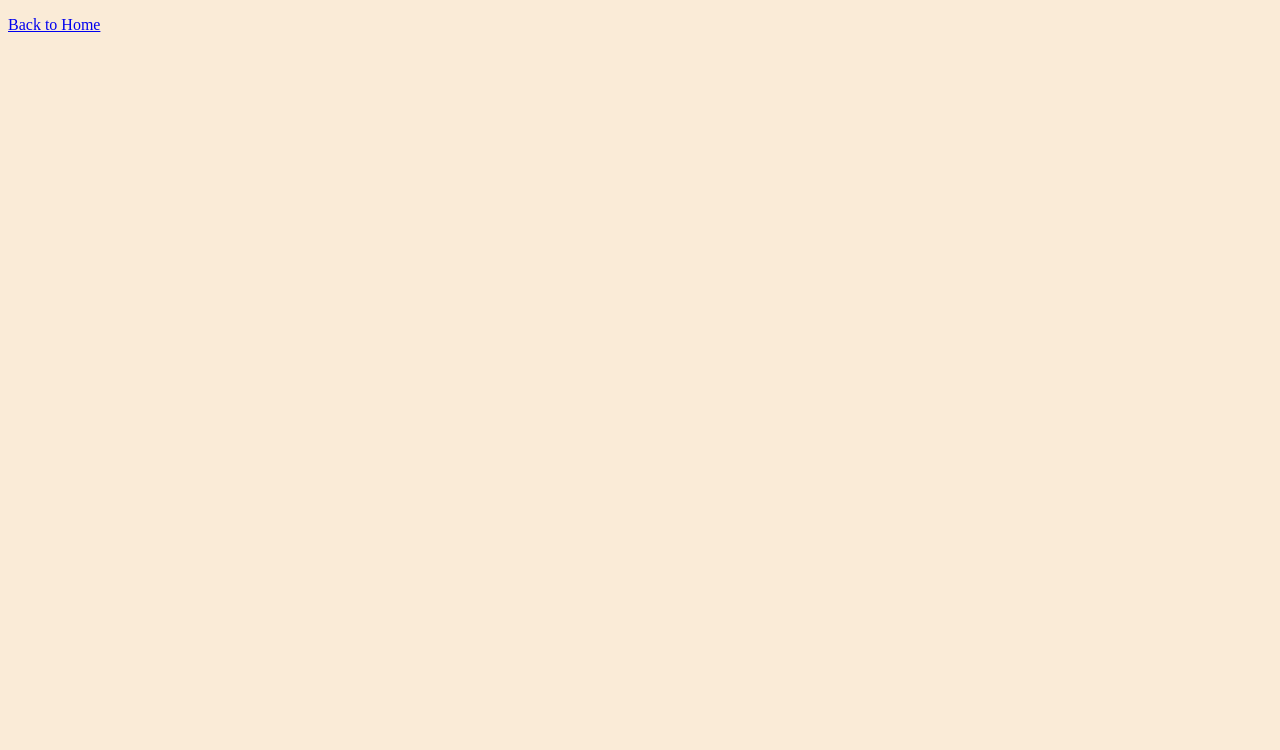
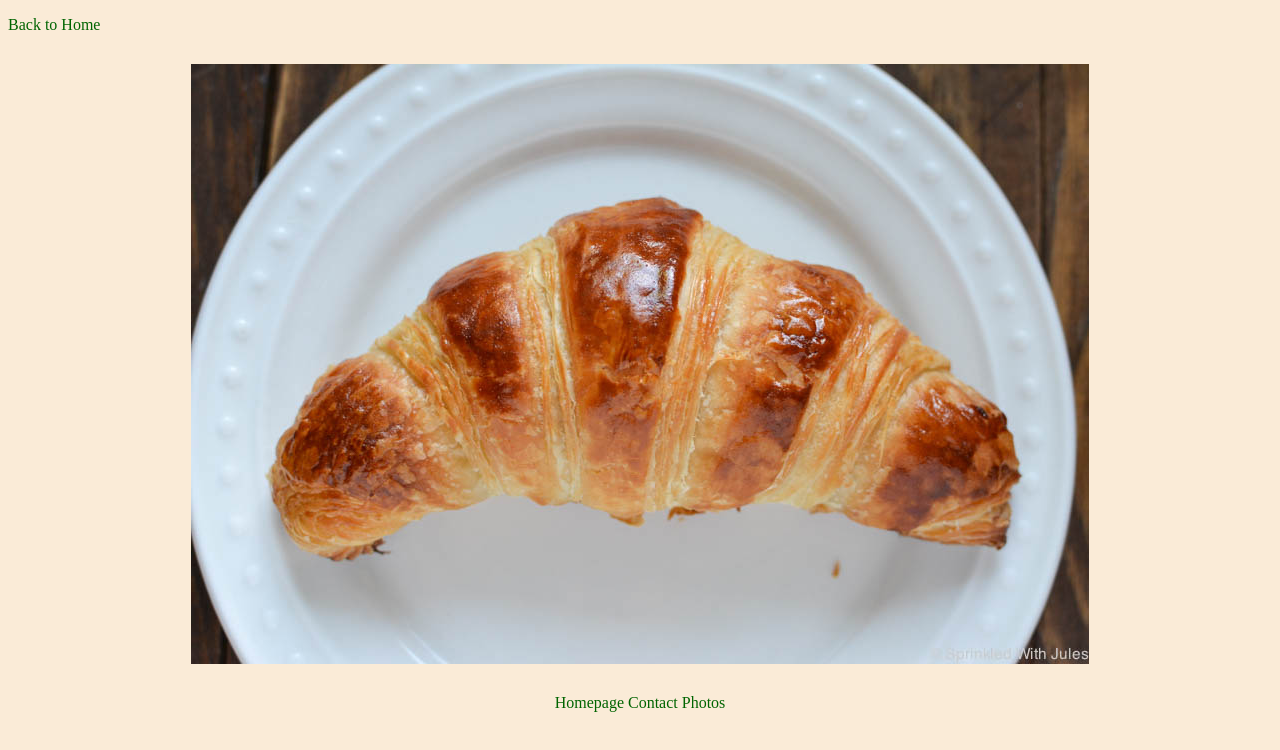
Before and after one commit to ruemangisa/Croissant, a plain HTML site: page photo.html in a window 1280 px wide. Drawn offline with Linux system fonts and the light colour scheme.

Commit message:
Added aphoto, Added a footer

```diff
--- a/css/style.css
+++ b/css/style.css
@@ -7,3 +7,17 @@ h1{
 .info{
     display: block;
 }
+footer{
+    text-align: center;
+}
+.img{
+    display: block;
+    margin: 30px auto;
+}
+a{
+    text-decoration: none;
+    color: darkgreen;
+}
+.p{
+    text-align: center;
+}
--- a/photo.html
+++ b/photo.html
@@ -10,5 +10,11 @@
     <p>
         <a href="index.html">Back to Home</a>
     </p>
+    <img src="images/croissant.jpg" alt="croissant" class="img">
+    <footer>
+        <a href="index.html">Homepage</a>
+        <a href="contact.html">Contact</a>
+        <a href="photo.html">Photos</a>
+    </footer>
 </body>
 </html>
```
Also changed, not shown: contact.html (+6 -0 lines), index.html (+3 -2 lines), images/croissant.jpg (added).
